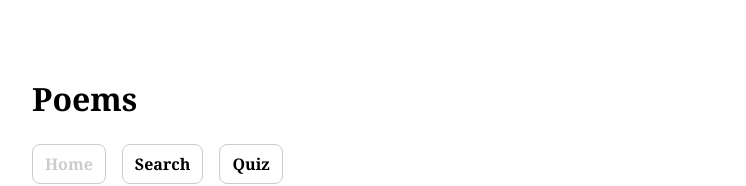
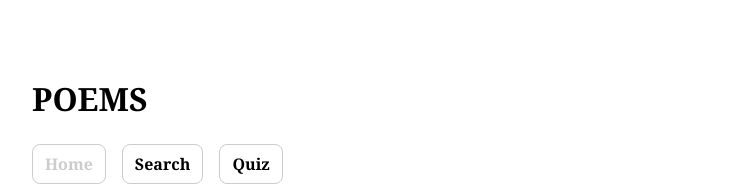
Before and after one commit to WilfriedEugster/programmation_web_projet_S4, a Vue app: page / in a window 1280 px wide. Shown: the top 186 px of the page, without its empty margins (24-770 px from the left). Built offline with nearby package versions, Linux system fonts and the light colour scheme.

Commit message:
feat: main title uppercase

```diff
--- a/src/components/Header.vue
+++ b/src/components/Header.vue
@@ -17,6 +17,10 @@ import { RouterLink } from 'vue-router';
 </template>
 
 <style scoped>
+
+h1 {
+    text-transform: uppercase;
+}
 
 nav ul {
     display: flex;
```
